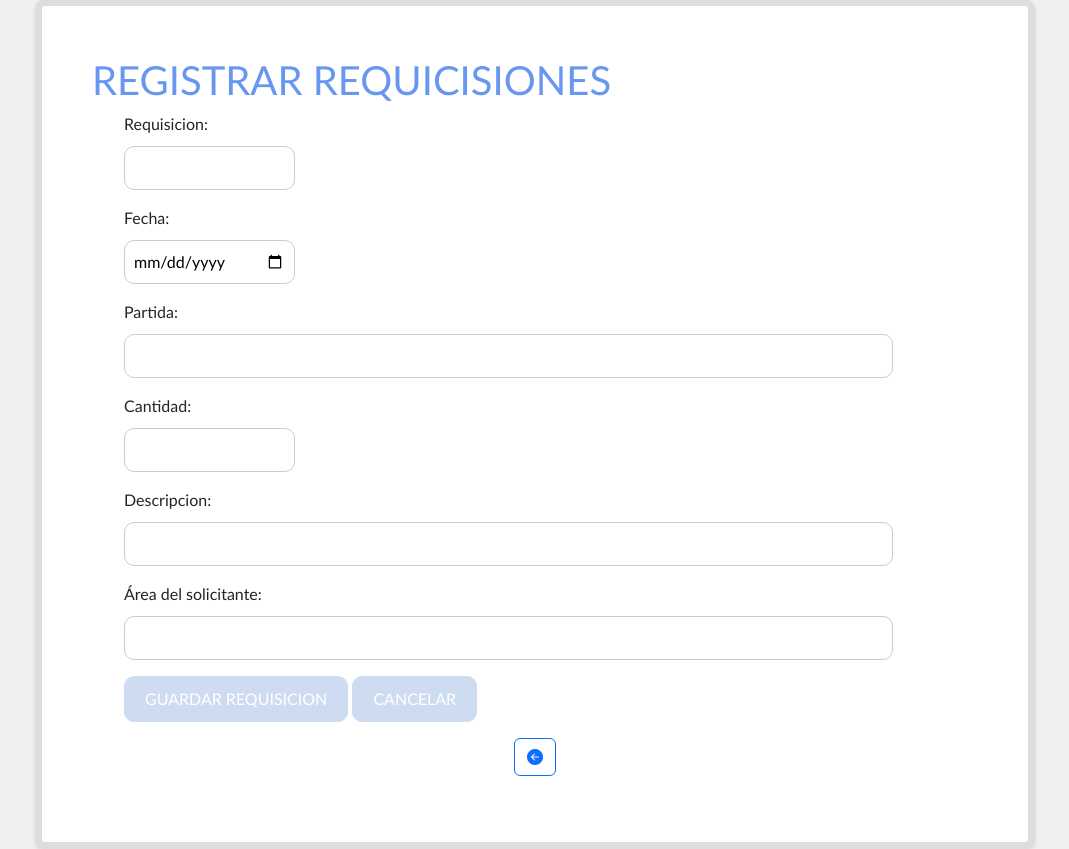
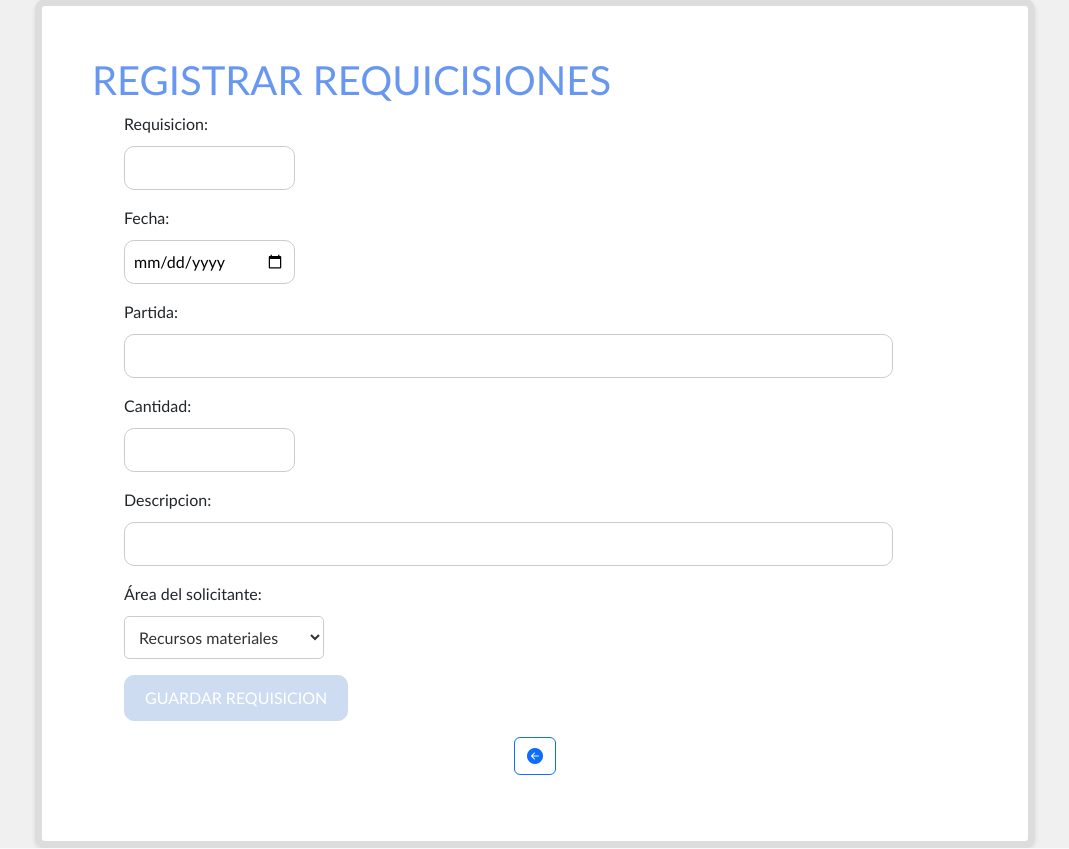
Before and after one commit to ARP2112/ProyectoIntegrador, a Flask app: page /requisiciones in a window 1280 px wide. Shown: the part 65-914 px from the top of the page, without its empty margins (105-1174 px from the left). Run offline with Flask 3, Linux system fonts and the light colour scheme; the visitor is signed in with stand-in values (Sample User, id 1); data that the repository does not hold is empty; some libraries are stand-ins or nearby versions.

Commit message:
MODIFICACIONES COMBOBOX

```diff
--- a/PI Sexto Cuatrimestre/app.py
+++ b/PI Sexto Cuatrimestre/app.py
@@ -1,4 +1,6 @@
 from flask import Flask, render_template, request, redirect,url_for,flash, Response #Importar libreria
+
+#LOGIN
 from flask_login import LoginManager, login_user, logout_user, login_required
 
 #Config
@@ -124,11 +126,11 @@ def registrarR():
         Ncant=request.form['Cantidad']
         Npart=request.form['Partida']
         Ndescrip=request.form['Descripcion']
-        Nas=request.form['Area_solicitante']
+        seleccion = request.form['opcion']
 
         CS=mysql.connection.cursor()
         CS.execute('insert into requisicion(fecha,numeroadquisicion,cantidad,partida,descripcion,areasolicitante) values(%s,%s,%s,%s,%s,%s)',
-                   (Nfecha,Nnumad,Ncant,Npart,Ndescrip,Nas)) #Para ejecutar codigo sql, y pasamos parametros
+                   (Nfecha,Nnumad,Ncant,Npart,Ndescrip,seleccion)) #Para ejecutar codigo sql, y pasamos parametros
         mysql.connection.commit()
 
     flash('Requisicion registrada')
@@ -137,7 +139,7 @@ def registrarR():
 @app.route('/registrarC',methods=['GET','POST'])
 def registrarC():
     if request.method=='POST': #Peticiones del usuario a traves del metodo POST
-        Nval=request.form['Validar']
+        seleccion1=request.form['opcionValidar']
         Nnumcot=request.form['Numero cotizacion']
         Nfechac=request.form['Fecha']
         Nem=request.form['Empresa']
@@ -146,7 +148,7 @@ def registrarC():
 
         CS=mysql.connection.cursor()
         CS.execute('insert into cotizacion(validar,numerocotizacion,fecha,empresa,rfc,domicilio) values(%s,%s,%s,%s,%s,%s)',
-                   (Nval,Nnumcot,Nfechac,Nem,Nrfc,Nidd)) #Para ejecutar codigo sql, y pasamos parametros
+                   (seleccion1,Nnumcot,Nfechac,Nem,Nrfc,Nidd)) #Para ejecutar codigo sql, y pasamos parametros
         mysql.connection.commit()
 
     flash('Cotizacion registrada')
--- a/PI Sexto Cuatrimestre/static/css/estilo.css
+++ b/PI Sexto Cuatrimestre/static/css/estilo.css
@@ -186,3 +186,37 @@ body {
   th {
     background-image:image-set("image table.jpg");
   }
+
+  /* Estilo para el menú desplegable */
+.custom-select {
+  width: 200px;
+  padding: 10px;
+  font-size: 16px;
+  border: 1px solid #ccc;
+  border-radius: 5px;
+  background-color: white;
+  color: #333;
+}
+
+/* Estilo para las opciones dentro del menú desplegable */
+.custom-select option {
+  padding: 8px;
+  font-size: 14px;
+  background-color: #f9f9f9;
+  color: #333;
+}
+
+/* Cambiar el color de las opciones cuando se pasan el mouse por encima */
+.custom-select option:hover {
+  background-color: #ddd;
+}
+
+
+.image {
+  width: 100%;
+  height: auto;
+  display: block;
+
+
+margin: 0 auto;
+}
--- a/PI Sexto Cuatrimestre/templates/RegistrarOrdenCompra.html
+++ b/PI Sexto Cuatrimestre/templates/RegistrarOrdenCompra.html
@@ -44,7 +44,6 @@
       <p></p>
       <p></p>
         <button type="submit">GUARDAR ORDEN DE COMPRA</button>
-        <button type="submit">CANCELAR</button>
 
 
     </ul>
--- a/PI Sexto Cuatrimestre/templates/RegistrarProveedor.html
+++ b/PI Sexto Cuatrimestre/templates/RegistrarProveedor.html
@@ -52,7 +52,6 @@
       <p></p>
       <p></p>
         <button type="submit">GUARDAR PROVEEEDOR</button>
-        <button type="submit">CANCELAR</button>
 
 
     </ul>
--- a/PI Sexto Cuatrimestre/templates/RegistrarRequisicion.html
+++ b/PI Sexto Cuatrimestre/templates/RegistrarRequisicion.html
@@ -45,7 +45,28 @@
       <p></p>
 
         <label for="Area_solicitante">Área del solicitante:</label>
-        <input type="text" name="Area_solicitante" required/>
+        <!--<input type="text" name="Area_solicitante" required/>-->
+        <select class="custom-select", name="opcion">
+
+          <
+  <option value="recursos-materiales">Recursos materiales</option>
+
+          <
+  <option value="recursos-humanos">Recursos humanos</option>
+          <option value="tics">TIC's</option>
+
+
+  <option value="secretaria-academica">Secretaria académica</option>
+
+          <
+  <option value="secretaria-administrativa">Secretaria administrativa</option>
+          <option value="desarrollo-humano">Desarrollo humano</option>
+          <option value="lengua-extranjera">Lengua extranjera</option>
+
+        <
+        <option value="vinculacion">Vinculación</option>
+            </select>
+
 
       <p></p>
 
@@ -53,7 +74,6 @@
       <p></p>
       <p></p>
         <button type="submit">GUARDAR REQUISICION</button>
-        <button type="submit">CANCELAR</button>
 
 
     </ul>
```
Also changed, not shown: PI Sexto Cuatrimestre/templates/Registrarcotizacion.html (+11 -2 lines), PI Sexto Cuatrimestre/templates/LOGOPNG.png (added), PI Sexto Cuatrimestre/templates/logo1.jpeg (added).
